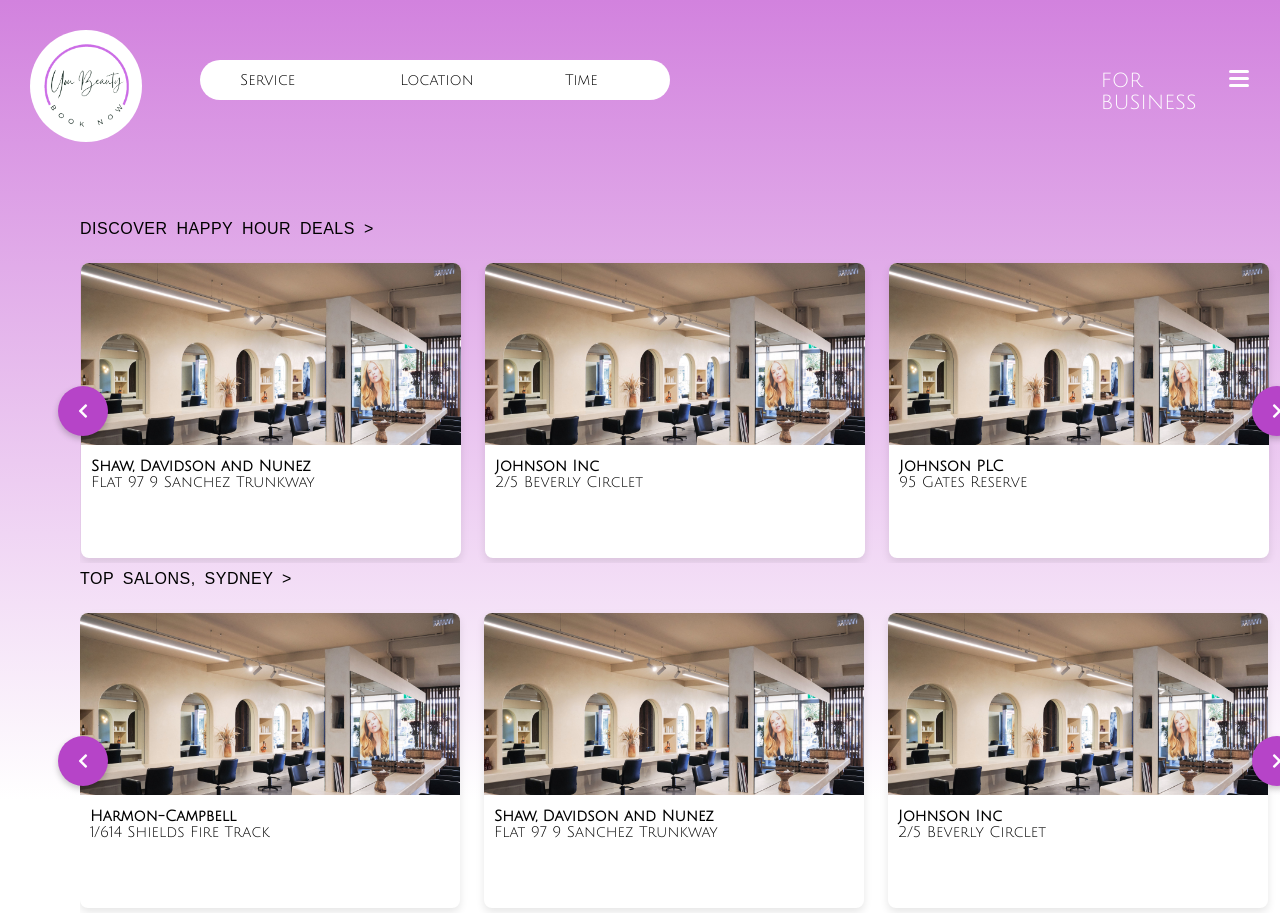
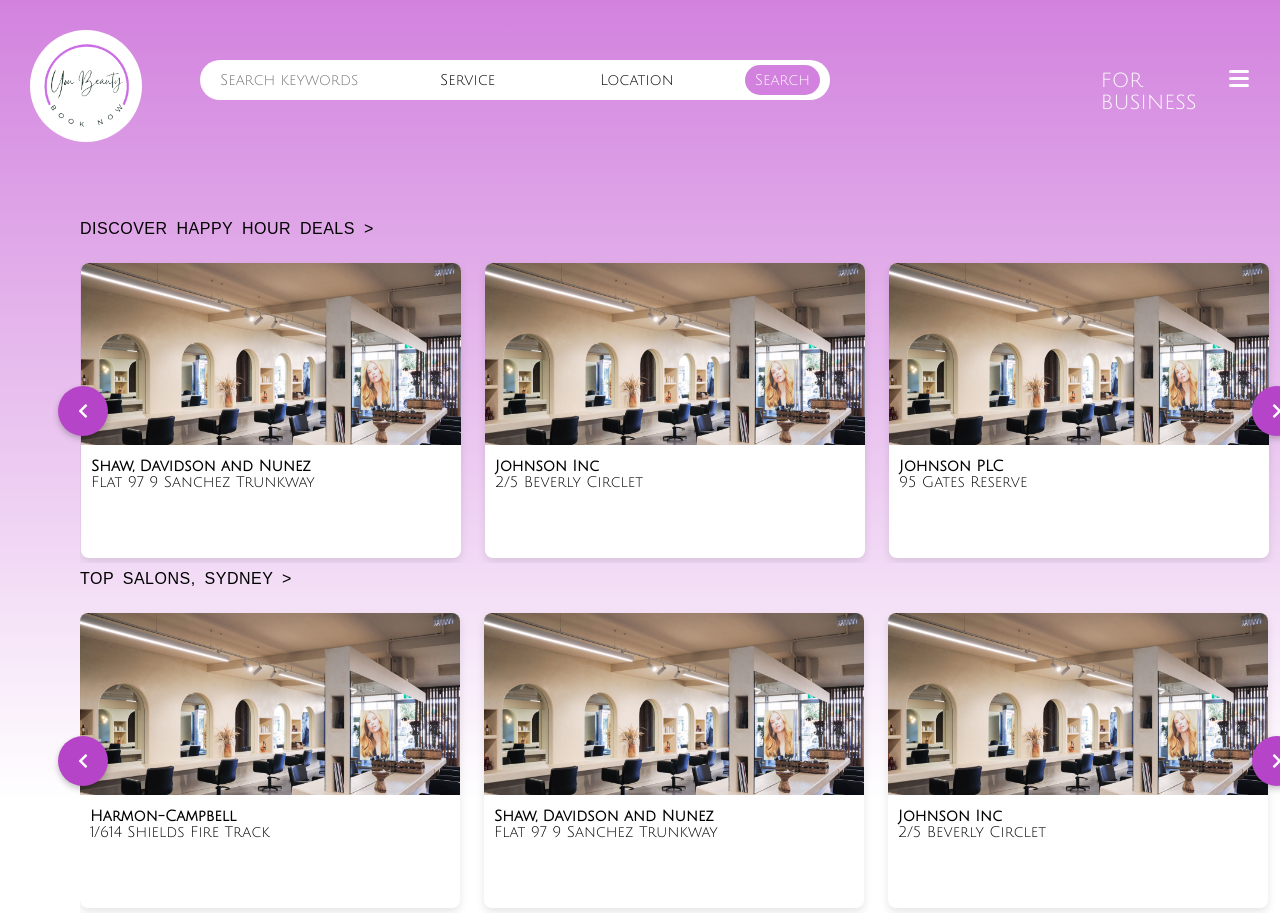
Before and after one commit to henrylo212/YouBeauty, a Django app: page / in a window 1280 px wide; the page is wider, and only the part inside the window is pictured. Run offline with Django 5.2, Linux system fonts and the light colour scheme; data comes from the database, SQL or seed files in the repository.

Commit message:
frontend updates to the search bar

```diff
--- a/Code/accounts/urls.py
+++ b/Code/accounts/urls.py
@@ -24,4 +24,6 @@ urlpatterns = [
     path('reset/<uidb64>/<token>/', auth_views.PasswordResetConfirmView.as_view(), name='password_reset_confirm'),
     path('reset/done/', auth_views.PasswordResetCompleteView.as_view(), name='password_reset_complete'),
 
+    path('search_results', views.search_results, name='search_results'),
+
 ]
--- a/Code/accounts/views.py
+++ b/Code/accounts/views.py
@@ -295,3 +295,6 @@ def salon_login(request):
         form = AuthenticationForm()
 
     return render(request, 'registration/business_login.html', {'form': form})
+
+def search_results(request):
+    return render(request, 'search_results.html')
--- a/Code/static/css/style.css
+++ b/Code/static/css/style.css
@@ -208,24 +208,61 @@ a:hover {
 }
 
 /* Search Bar */
+.search-keywords {
+    width: 630px;
+    margin: 60px 200px 0;
+    position: absolute;
+    z-index: 1;
+    background: white;
+    border-radius: 20px;
+    /* outline-style: dotted; */
+}
+.search-form-btn {
+    display: flex;
+    justify-content: space-between;
+    align-items: center;
+}
+.search-form {
+    font: 15px 'Julius Sans One', sans-serif;
+    padding-left: 20px;
+    border-radius: 20px;
+    background: transparent;
+    color: #979797;
+    height: 40px;
+    border: none;
+    outline: none;
+    width: 220px;
+}
+.go-btn {
+    height: 30px;
+    font: 15px 'Julius Sans One', sans-serif;
+    padding: 5px 10px;
+    margin-right: 10px;
+    border-radius: 20px;
+    color: white;
+    background: #D282DE;
+    border: none;
+}
+
+
 .wrapper-location {
-    width: 200px;
-    margin: 60px 360px 0;
+    width: 150px;
+    margin: 60px 580px 0;
     position: absolute;
     z-index: 999;
 }
 .wrapper-service {
     width: 200px;
-    margin: 60px 200px 0;
+    margin: 60px 420px 0;
     position: absolute;
     z-index: 999;
 }
-.wrapper-time {
+/* .wrapper-time {
     width: 150px;
     margin: 60px 520px 0;
     position: absolute;
     z-index: 999;
-}
+} */
 .select-btn, .options li {
     display: flex;
     cursor: pointer;
@@ -236,16 +273,16 @@ a:hover {
     cursor: pointer;
     align-items: center;
 }
-.time-btn, .options li {
+/* .time-btn, .options li {
     display: flex;
     cursor: pointer;
     align-items: center;
-}
+} */
 .select-btn {
     height: 40px;
     font: 15px 'Julius Sans One', sans-serif;
     display: flex;
-    padding-left: 40px;
+    padding-left: 20px;
     border-radius: 20px;
     background: #fff;
     justify-content: space-between;
@@ -254,12 +291,12 @@ a:hover {
     height: 40px;
     font: 15px 'Julius Sans One', sans-serif;
     display: flex;
-    padding-left: 40px;
+    padding-left: 20px;
     border-radius: 20px;
     background: #fff;
     justify-content: space-between;
 }
-.time-btn {
+/* .time-btn {
     height: 40px;
     font: 15px 'Julius Sans One', sans-serif;
     display: flex;
@@ -267,25 +304,25 @@ a:hover {
     border-radius: 20px;
     background: #fff;
     justify-content: space-between;
-}
+} */
 .select-btn i {
     font: 15px 'Julius Sans One', sans-serif;
 }
 .service-btn i {
     font: 15px 'Julius Sans One', sans-serif;
 }
-.time-btn i {
+/* .time-btn i {
     font: 15px 'Julius Sans One', sans-serif;
-}
+} */
 .wrapper-location.active .content{
     display: block;
 }
 .wrapper-service.active .content{
     display: block;
 }
-.wrapper-time.active .content{
+/* .wrapper-time.active .content{
     display: block;
-}
+} */
 .content {
     display: none;
     margin-top: 15px;
--- a/Code/templates/homepage.html
+++ b/Code/templates/homepage.html
@@ -36,7 +36,14 @@
     </div>
 </div>
 
-<div class="wrapper-time">
+<div class="search-keywords">
+    <form class="search-form-btn">
+        <input class="search-form" type="search" placeholder="Search keywords" aria-label="Search keywords">
+        <button class="go-btn" type="submit">Search</button>
+    </form>
+</div>
+
+<!-- <div class="wrapper-time">
     <div class="time-btn">
         <span>Time</span>
     </div>
@@ -46,7 +53,7 @@
         </div>
         <ul class="options"></ul>
     </div>
-</div>
+</div> -->
 
 
 <div class="spacer"></div>
--- /dev/null
+++ b/Code/templates/search_results.html
@@ -0,0 +1 @@
+<h1> You searched for... </h1>
```
